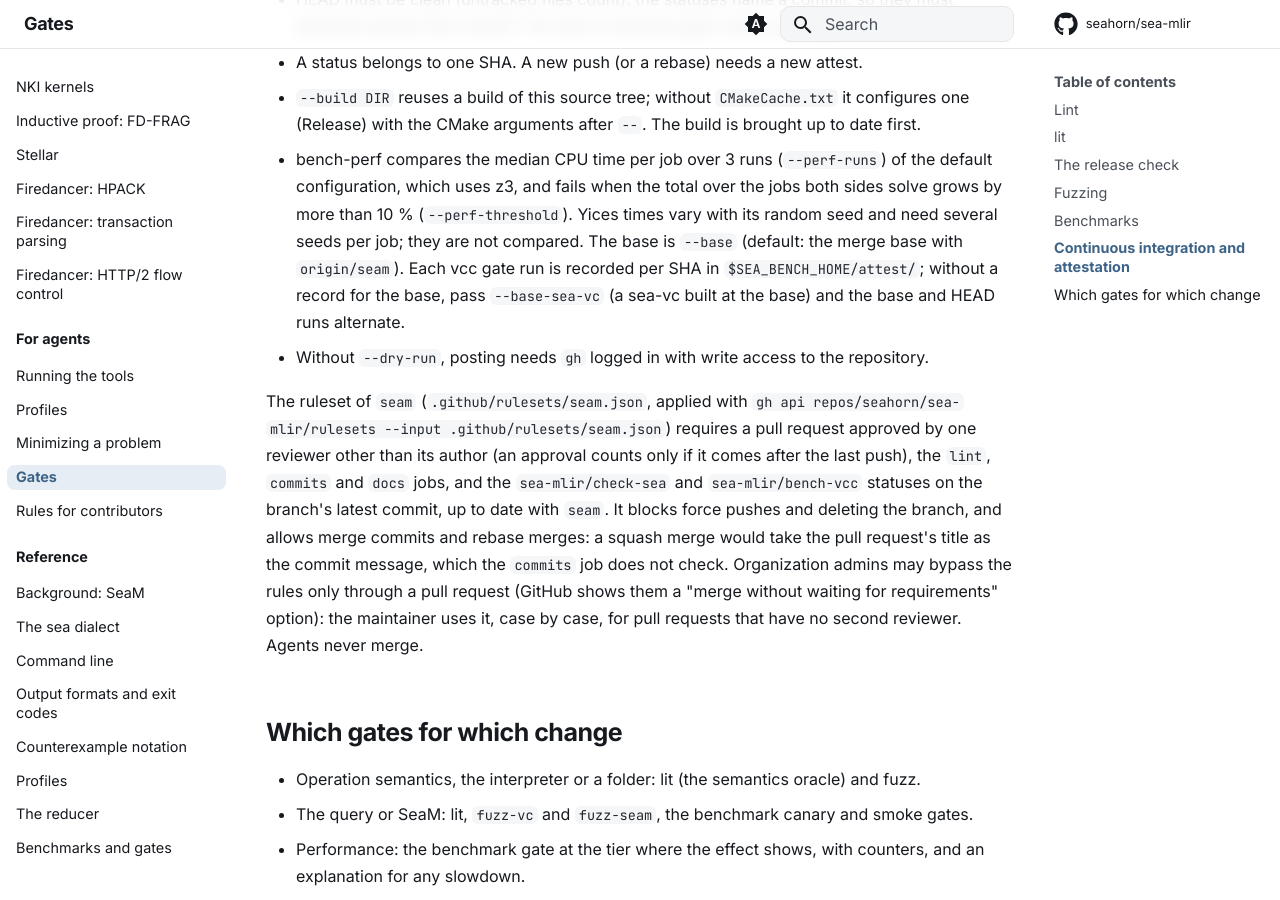
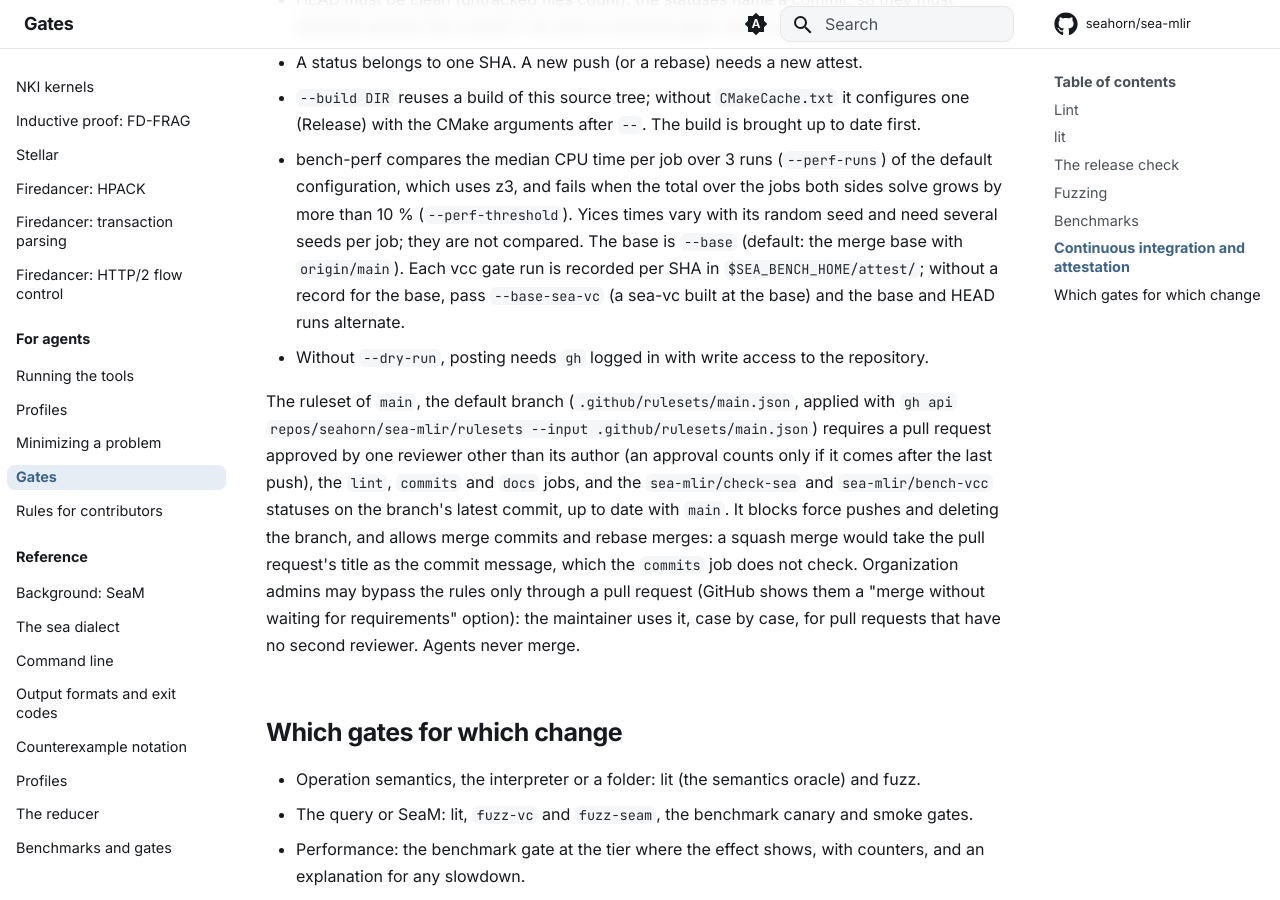
Before and after one commit to seahorn/sea-mlir, an MkDocs documentation site: the page built from docs/agents/gates.md, in a window 1280 px wide and 900 px high, scrolled down 3813 px. Built offline with MkDocs 1.6.1 and Material for MkDocs 9.7.7, drawn with Linux system fonts in a browser that asks for light colours; comment, search, counter and statistics services are not loaded.

Commit message:
ci: rename the default branch from seam to main
The ruleset now targets the default branch (~DEFAULT_BRANCH) instead of
a branch name, so a later rename cannot leave it unprotected. ci.yml runs
on pushes to main, and attest.py compares against origin/main.

Co-Authored-By: Claude Opus 5.5 <noreply@anthropic.com>

```diff
--- a/docs/agents/gates.md
+++ b/docs/agents/gates.md
@@ -116,7 +116,7 @@ cap per job.
 ## Continuous integration and attestation
 
 GitHub Actions (`.github/workflows/ci.yml`) runs on every pull request
-and every push to `seam`:
+and every push to `main`:
 
 | job | checks |
 |---|---|
@@ -156,20 +156,20 @@ just attest --only check-sea --build build-release
   when the total over the jobs both sides solve grows by more than 10 %
   (`--perf-threshold`). Yices times vary with its random seed and need
   several seeds per job; they are not compared. The base is `--base`
-  (default: the merge base with `origin/seam`). Each vcc gate run is
+  (default: the merge base with `origin/main`). Each vcc gate run is
   recorded per SHA in `$SEA_BENCH_HOME/attest/`; without a record for
   the base, pass `--base-sea-vc` (a sea-vc built at the base) and the
   base and HEAD runs alternate.
 - Without `--dry-run`, posting needs `gh` logged in with write access to
   the repository.
 
-The ruleset of `seam` (`.github/rulesets/seam.json`, applied with
-`gh api repos/seahorn/sea-mlir/rulesets --input .github/rulesets/seam.json`)
+The ruleset of `main`, the default branch (`.github/rulesets/main.json`,
+applied with `gh api repos/seahorn/sea-mlir/rulesets --input .github/rulesets/main.json`)
 requires a pull request approved by one reviewer other than its author
 (an approval counts only if it comes after the last push), the `lint`,
 `commits` and `docs` jobs, and the
 `sea-mlir/check-sea` and `sea-mlir/bench-vcc` statuses on the branch's
-latest commit, up to date with `seam`. It blocks force pushes and
+latest commit, up to date with `main`. It blocks force pushes and
 deleting the branch, and allows merge commits and rebase merges: a squash
 merge would take the pull request's title as the commit message, which
 the `commits` job does not check. Organization admins may bypass the
```
Also changed, not shown: 5 other files.
